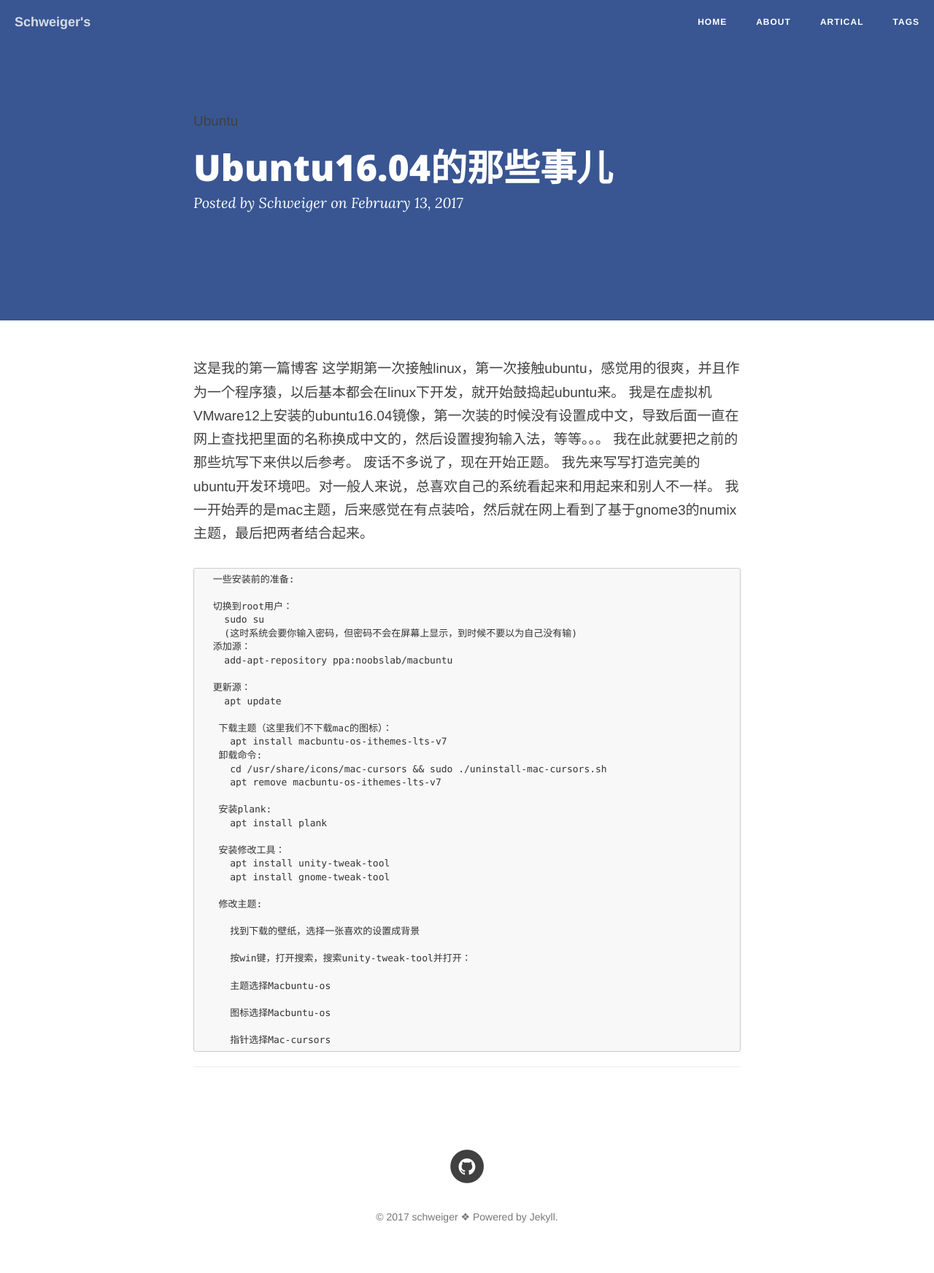
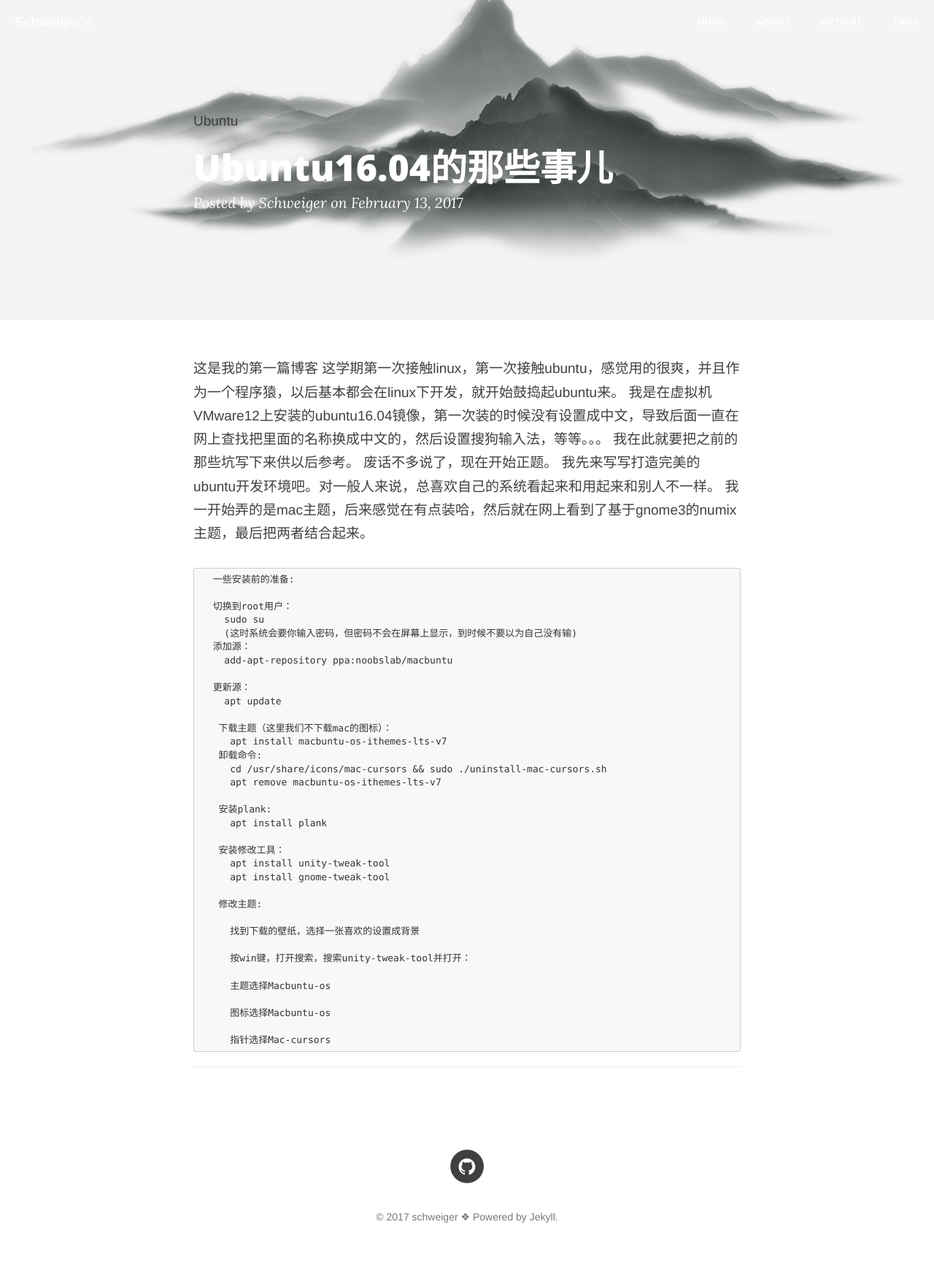
Before and after one commit to 8527/8527.github.io, a Jekyll site: the page built from _posts/2017-02-13-Ubuntu16.04的那些事儿.md, in a window 1280 px wide. Shown: the whole page at 73% size. Built offline with Jekyll 4.4.1, drawn with Linux system fonts in a browser that asks for light colours; nearby versions of some CDN libraries.

Commit message:
Update _config.yml

```diff
--- a/_config.yml
+++ b/_config.yml
@@ -1,6 +1,6 @@
 # Site settings
 title: "Schweiger's"
-header-img: "img/facebook.jpg"
+header-img: "img/shan.jpg"
 tagline: "cn"
 description: "Schweiger's|Hungry and Foolish"
 baseurl: ""
@@ -45,15 +45,16 @@
     values:
       layout: "post"
       author: "Schweiger"
-      header-img: "img/facebook.jpg" # We don't want posts without a header image, that whould mean white on white
+      header-img: "img/shan.jpg" # We don't want posts without a header image, that whould mean white on white
 
 # Comments
-comments :
-  provider : duoshuo
-  duoshuo :
-    short_name : 8527
-  disqus :
-      short_name : 8527
+
+#comments :
+#  provider : duoshuo
+#  duoshuo :
+#    short_name : 8527
+#  disqus :
+#      short_name : 8527
 
 # Analytics and webmaster tools stuff goes here
 google_analytics:
```
